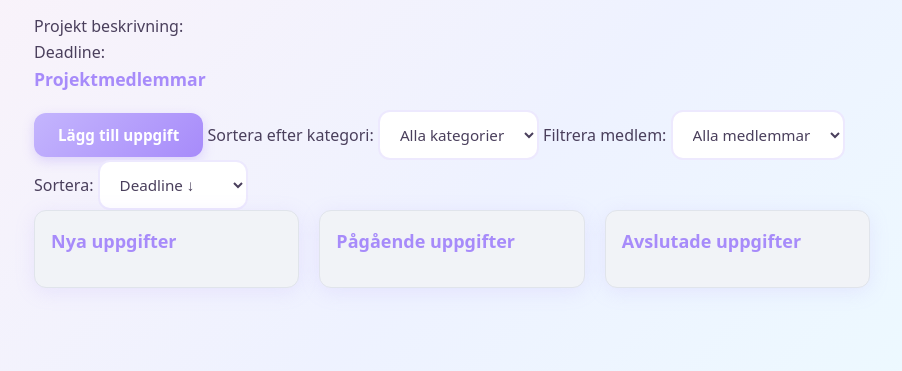
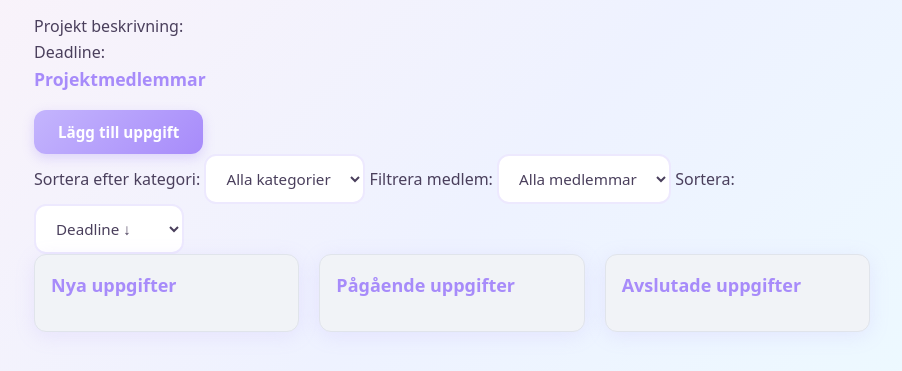
Before and after one commit to Fatimakanbar/be26-js2-slutprojekt-grupp8, a website built with Vite: page src/Views/project.html in a window 1280 px wide. Shown: the part 161-532 px from the top of the page, without its empty margins (188-1090 px from the left). Built offline with nearby package versions, Linux system fonts and the light colour scheme; no server answers.

Commit message:
fix: move task filter below add task button

```diff
--- a/src/Views/project.html
+++ b/src/Views/project.html
@@ -18,6 +18,7 @@
     <div id="taskFormContainer"></div>
     <button id="addTaskBtn">Lägg till uppgift</button>
 
+    <div id="taskfilter">
       <label for="filterTasksByCategory">Sortera efter kategori:</label>
       <select id="filterTasksByCategory">
         <option value="all">Alla kategorier</option>
@@ -38,6 +39,8 @@
         <option value="title-asc">Titel A → Ö</option>
         <option value="title-desc">Titel Ö → A</option>
       </select>
+    </div>
+
     <div id="taskBoard">
       <section class="task-column">
         <h2>Nya uppgifter</h2>
```
Lines whose indentation alone changed are shown as unchanged.
